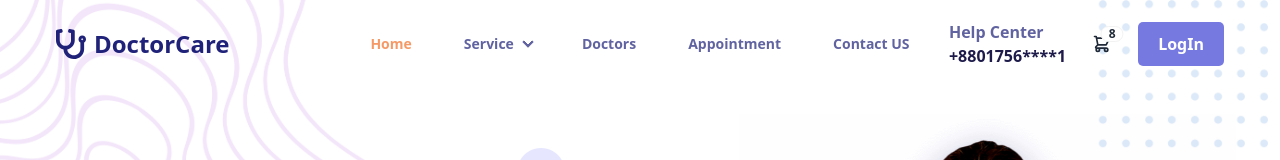
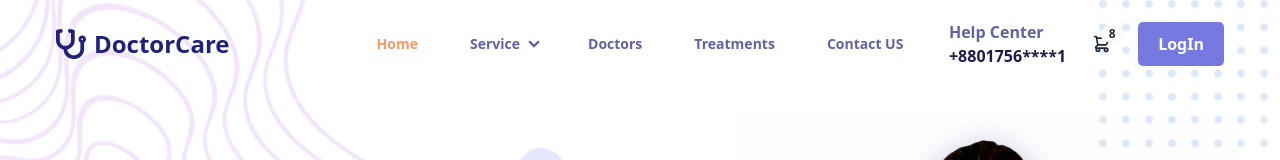
Before and after one commit to jhimi01/doctors-care, a React (Vite) app: page / in a window 1280 px wide. Shown: the top 160 px of the page. Built offline with nearby package versions, Linux system fonts and the light colour scheme; no server answers.

Commit message:
treatments

```diff
--- a/src/component/share/Navigationbar/Navigationbar.jsx
+++ b/src/component/share/Navigationbar/Navigationbar.jsx
@@ -75,13 +75,13 @@ const Navigationbar = () => {
         </li>
       </NavLink>
       <NavLink
-        to="/appointment"
+        to="/treatments"
         className={({ isActive }) =>
           isActive ? "text-[#f59a66]" : ""
         }
       >
         <li>
-          <a>Appointment</a>
+          <a>Treatments</a>
         </li>
       </NavLink>
       <NavLink
--- a/src/main.jsx
+++ b/src/main.jsx
@@ -14,6 +14,7 @@ import Erronpage from './pages/Erronpage';
 import Doctors from './HomePage/Doctors/Doctors';
 import Doctor from './pages/Doctor/DoctorRoute';
 import DoctorRoute from './pages/Doctor/DoctorRoute';
+import Treatments from './pages/Treatments/Treatments';
 
 const router = createBrowserRouter([
   {
@@ -28,6 +29,9 @@ const router = createBrowserRouter([
     {
       path: '/docotors',
       element: <DoctorRoute></DoctorRoute>
+    },{
+      path: '/treatments',
+      element: <Treatments></Treatments>
     }
     ],
   },
--- /dev/null
+++ b/src/pages/Treatments/Treatments.jsx
@@ -0,0 +1,16 @@
+import React from 'react';
+import { Helmet } from 'react-helmet';
+import ShareTitle from '../../component/share/ShareTitle/ShareTitle';
+
+const Treatments = () => {
+    return (
+        <div>
+            <Helmet>
+    <title>treatments | Doctor Care</title>
+   </Helmet>
+   <ShareTitle title={'treatments'}></ShareTitle>
+        </div>
+    );
+};
+
+export default Treatments;
```
